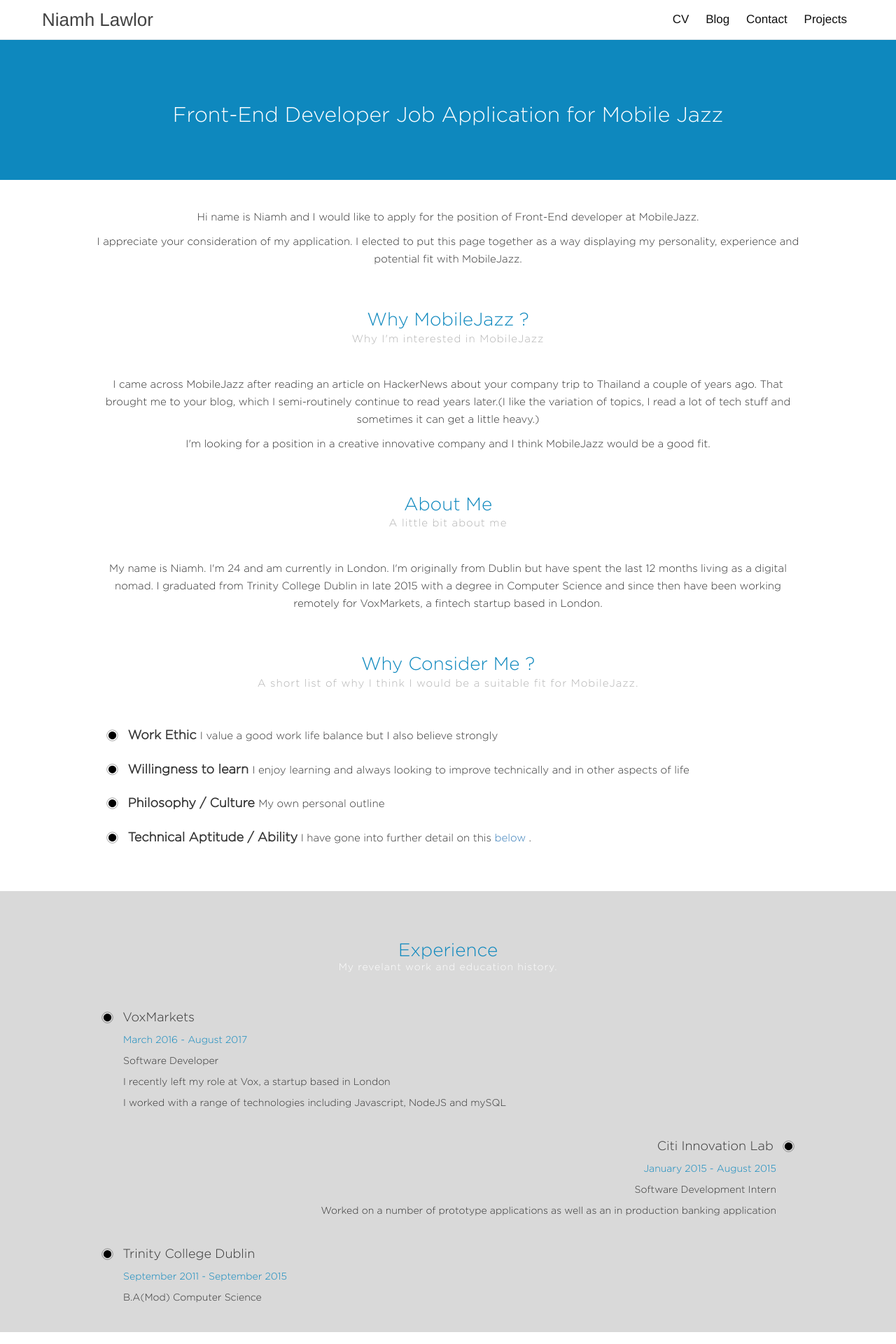
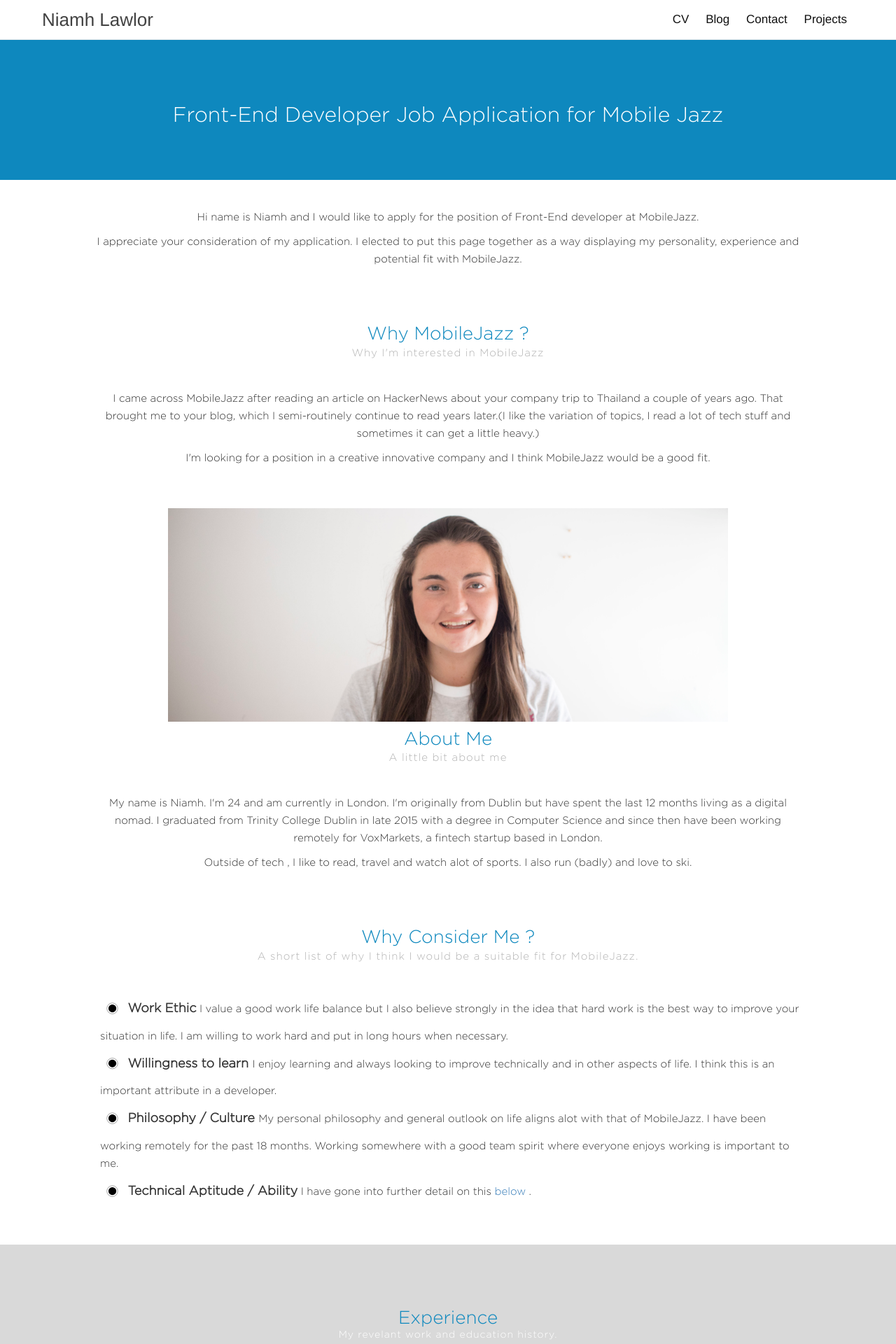
Before and after one commit to nileahtobhair/nileahtobhair.github.io, a Jekyll site: the page built from mobilejazz.md, in a window 1280 px wide. Shown: the top 1920 px of the page at 70% size. Built offline with Jekyll 4.4.1, drawn with Linux system fonts in a browser that asks for light colours; some of the changed text lies outside the part shown.

Commit message:
final touches

```diff
--- a/_sass/partials/_jazz.scss
+++ b/_sass/partials/_jazz.scss
@@ -8,6 +8,12 @@
     ul{
         list-style: none;
         margin-left:5px;
+
+    }
+    .niamh-list{
+        li{
+            margin-top:5px;
+        }
     }
     .job-header{
         font-size:30px;
@@ -41,11 +47,24 @@
         text-align:center;
         color:#0e88be;
         font-size:26px;
-        margin:60px 0 0 0;
+        margin:80px 0 0 0;
+        @include max-width(599px){
+            margin-top:40px;
+        }
+    }
+    .sub-jazz-heading.under-image{
+        margin-top:10px;
     }
     .main-list-item{
         font-weight:900;
         font-size:18px;
+    }
+    .profile{
+        width:800px;
+        max-width:100%;
+        margin: 0 auto;
+        margin-top:60px;
+        display: block;
     }
     .tagline{
         margin-bottom:40px;
--- a/mobilejazz.md
+++ b/mobilejazz.md
@@ -12,26 +12,29 @@
 		<h4 class='sub-jazz-heading'>Why MobileJazz ?</h4><span class='tagline'>Why I'm interested in MobileJazz</span>
 		<p>I came across MobileJazz after reading an article on HackerNews about your company trip to Thailand a couple of years ago. That brought me to your blog, which I semi-routinely continue to read years later.(I like the variation of topics, I read a lot of tech stuff and sometimes it can get a little heavy.)</p>
 		<p>I'm looking for a position in a creative innovative company and I think MobileJazz would be a good fit.</p>
-		<h3 class='sub-jazz-heading'>About Me</h3><span class='tagline'>A little bit about me </span>
+		<img class='profile' src='/profile-bright.jpg' alt='profile image'/>
+		<h3 class='sub-jazz-heading under-image'>About Me</h3><span class='tagline'>A little bit about me </span>
 
 		<p>My name is Niamh. I'm 24 and am currently in London. I'm originally from Dublin but have spent the last 12 months living as a digital nomad. I graduated from Trinity College Dublin in late 2015 with a degree in Computer Science and since then have been working remotely for VoxMarkets, a fintech startup based in London. </p>
+
+		<p>Outside of tech , I like to read, travel and watch alot of sports. I also run (badly) and love to ski. </p>
 
 		<h4 class='sub-jazz-heading'>Why Consider Me ?</h4>
 		<span class='tagline'>A short list of why I think I would be a suitable fit for MobileJazz.</span>
 		<ul class='niamh-list'>
 			<li>
 				<img class='bullet' src='../assets/bullet_point.svg' alt="bullet for list">
-				<span class='main-list-item'>Work Ethic </span>
-				<span>I value a good work life balance but I also believe strongly </span> </li>
+				<span class='main-list-item'>Work Ethic</span>
+				<span>I value a good work life balance but I also believe strongly in the idea that hard work is the best way to improve your situation in life. I am willing to work hard and put in long hours when necessary.  </span> </li>
 			<li>
 				<img class='bullet' src='../assets/bullet_point.svg' alt="bullet for list">
 				<span class='main-list-item'> Willingness to learn </span>
-				<span>I enjoy learning and always looking to improve technically and in other aspects of life</span>
+				<span>I enjoy learning and always looking to improve technically and in other aspects of life. I think this is an important attribute in a developer. </span>
 		 	</li>
 			<li>
 				<img class='bullet' src='../assets/bullet_point.svg' alt="bullet for list">
 				<span class='main-list-item'>Philosophy / Culture </span>
-				<span>My own personal outline   </span>
+				<span>My personal philosophy and general outlook on life aligns alot with that of MobileJazz. I have been working remotely for the past 18 months. Working somewhere with a good team spirit where everyone enjoys working is important to me.</span>
 			</li>
 			<li>
 				<img class='bullet' src='../assets/bullet_point.svg' alt="bullet for list">
@@ -90,13 +93,5 @@
 		<a target="_blank" href='https://twitter.com/nileahtobhair'><img class='external-links' src='/pics/github.svg' alt='link to github acc'/></a></p>
 	</div>
 
-	<!--<h3 class='sub-jazz-heading'>Why MobileJazz ?</h3>
-		<ul class='jazz-list'>
-			<li><img class='bullet' src='../assets/bullet_point.svg' alt="bullet for list">
-				General attitude to learning/improvement</li>
-			<li><img class='bullet' src='../assets/bullet_point.svg' alt="bullet for list">
-				Desire to work with the best people and technologies.</li>
-			<li><img class='bullet' src='../assets/bullet_point.svg' alt="bullet for list">
-				<span>Remote Friendly Culture : <span>It goes without saying that the idea of working from a villa in Thailand, a house in Cape Town or a ski chalet would appeal to almost anyone. I'm currently working remotely and I travel alot, I think I work best given this kind of flexibility. </span>
-			</li>
-		</ul>-->
+	<h3 class='sub-jazz-heading'>Thank you for taking the time to read my application.</h3>
+	<p></p>
```
Also changed, not shown: profile-bright.jpg (added), profile-bright1.jpg (added).
